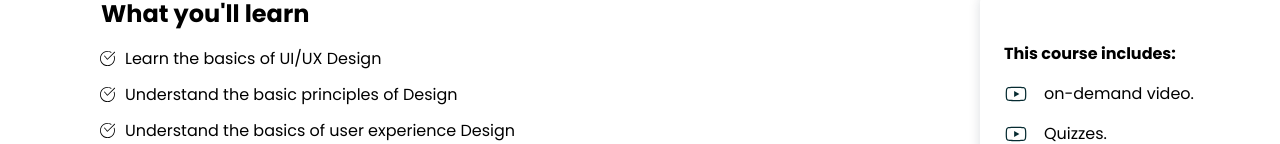
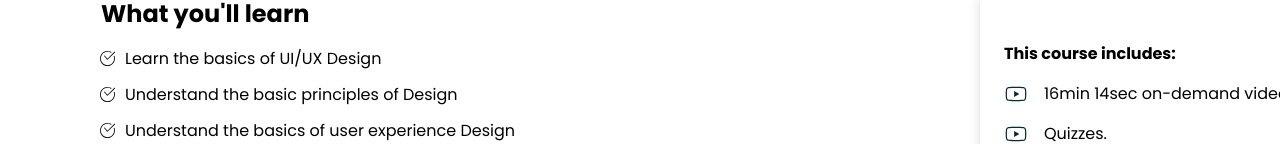
Before and after one commit to GenesysLearnable/LMS-A-FE-1, a React (Vite) app: page /course/web3 in a window 1280 px wide. Shown: the part 660-804 px from the top of the page. Built offline with nearby package versions, Linux system fonts and the light colour scheme.

Commit message:
Added the missisng course duration

```diff
--- a/src/Pages/CoursePage.jsx
+++ b/src/Pages/CoursePage.jsx
@@ -23,7 +23,7 @@ const CoursePage = ({ details }) => {
           <ClassLessons />
         </section>
         <section className={Style.right__section}>
-          <CourseIncludes />
+          <CourseIncludes duration="16min 14sec" />
         </section>
       </div>
       <CourseRequirements />
```
